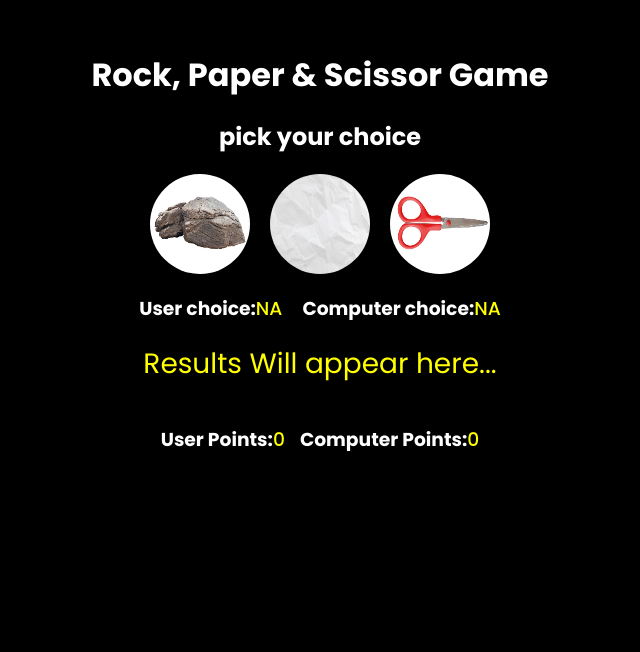
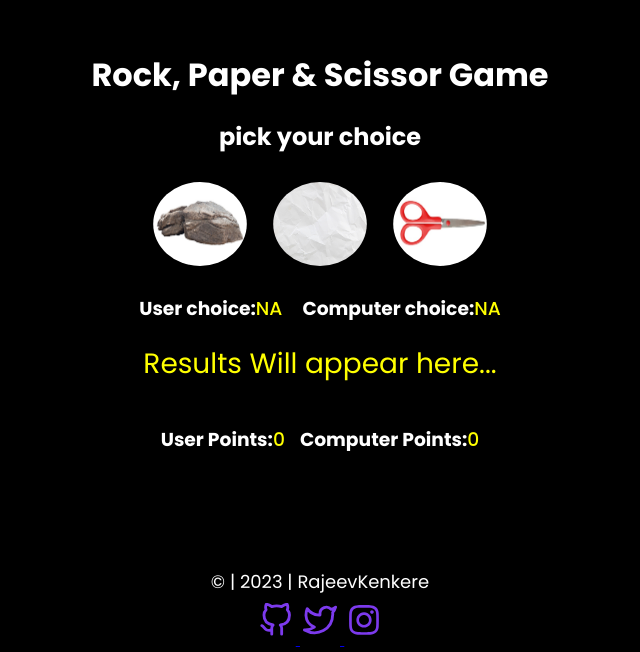
Before and after one commit to Rajeevhr10/funnyGame, a plain HTML site: page index.html in a window 1280 px wide. Shown: the part 148-800 px from the top of the page, without its empty margins (320-960 px from the left). Drawn offline with Linux system fonts and the light colour scheme.

Commit message:
added footer

```diff
--- a/index.html
+++ b/index.html
@@ -27,6 +27,30 @@
             <h3>Computer Points:<span class="Computer-Points">0</span></h3>
         </div>
      </div>
+     <footer>
+        <p>© | 2023 | RajeevKenkere</p>
+        <ul class="list-unordered inline-list">
+          <li>
+            <a class="links" href="https://github.com/Rajeevhr10" target="_blank">
+              <img src="images/github.svg" alt="github" />
+            </a>
+          </li>
+          <li>
+            <a class="links" href="https://twitter.com/rajeevramesh910" target="_blank">
+              <img src="images/twitter.svg" alt="twitter" />
+            </a>
+          </li>
+          <li>
+            <a
+              class="links"
+              href="https://www.instagram.com/rajeevkenkere/"
+              target="_blank"
+            >
+              <img src="images/instagram.svg" alt="instagram" />
+            </a>
+          </li>
+        </ul>
+      </footer>
      <script src="./script.js"></script>
 </body>
 </html>
--- a/style.css
+++ b/style.css
@@ -58,3 +58,30 @@ body {
   font-weight: 500;
   color: yellow;
 }
+
+footer {
+    text-align: center;
+    position: absolute;
+    bottom: 0;
+    left: 0;
+    right: 0;
+  }
+
+  footer p {
+    font-size: large;
+    text-align: center;
+  }
+
+  .footer-list {
+    margin: 1rem;
+  }
+
+  a,
+  img,
+  li {
+    display: inline;
+  }
+  img {
+    width: 40px;
+    padding: 0.5rem 0.2rem;
+  }
```
Also changed, not shown: images/discord.svg (added), images/github.svg (added), images/instagram.svg (added), images/twitter.svg (added).
